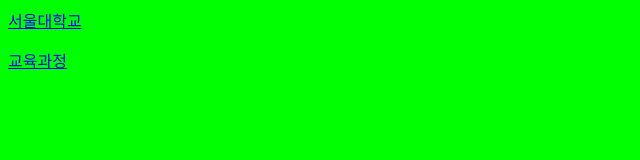
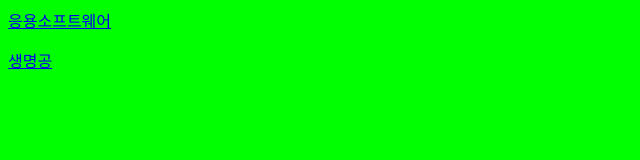
Before and after one commit to nsh1003/ska, a plain HTML site: page left.html in a window 1280 px wide. Shown: the whole page, without its empty margins (0-640 px from the left). Drawn offline with Linux system fonts and the light colour scheme.

Commit message:
Update left.html

```diff
--- a/left.html
+++ b/left.html
@@ -3,9 +3,9 @@
   <meta charset="UTF-8">
   </head>
   <body bgcolor=#00ff00>
-    <a href=right.html target=right> 서울대학교
+    <a href=right.html target=right> 응용소프트웨어
       </a><p>
-    <a href=right2.html target=right> 교육과정
+    <a href=right2.html target=right> 생명공
       </a>
 </body>
 </html>
```
